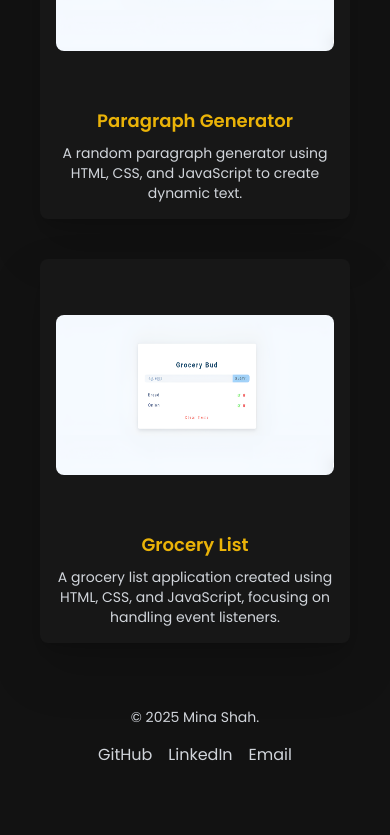
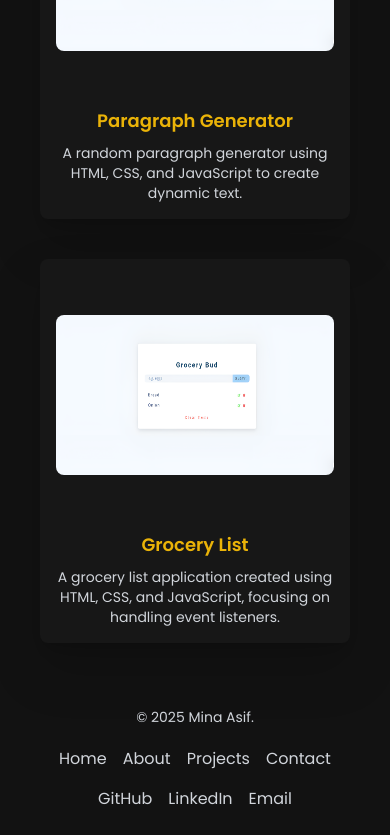
Before and after one commit to Mina-Shah/My-Portfolio, a React (Vite) app: page / in a window 390 px wide. Shown: the part 4555-5390 px from the top of the page. Before the commit the page ends 5346 px from the top, so only its background shows below. Built offline with nearby package versions, Linux system fonts and the light colour scheme.

Commit message:
style changes

```diff
--- a/src/components/Footer.jsx
+++ b/src/components/Footer.jsx
@@ -2,15 +2,42 @@ const Footer = () => {
   return (
     <footer className="text-gray-300 py-6">
       <div className="container mx-auto flex flex-col md:flex-row justify-between items-center px-6">
-          <p className="text-sm">&copy; {new Date().getFullYear()} Mina Shah.</p>
+        <p className="text-sm">&copy; {new Date().getFullYear()} Mina Asif.</p>
+        <div className="mt-5 md:mt-0 lg:mt-0 ">
+          <a href="/home" className="m-2 lg:m-5">
+            Home
+          </a>
+          <a href="/about" className="m-2 lg:m-5">
+            About
+          </a>
+          <a href="/projects" className="m-2 lg:m-5">
+            Projects
+          </a>
+          <a href="/contact" className="m-2 lg:m-5">
+            Contact
+          </a>
+        </div>
         <div className="flex space-x-4 mt-4 md:mt-0">
-            <a href="https://github.com/Mina-Shah" target="_blank" rel="noopener noreferrer" className="hover:text-white">
+          <a
+            href="https://github.com/Mina-Shah"
+            target="_blank"
+            rel="noopener noreferrer"
+            className="hover:text-white"
+          >
             GitHub
           </a>
-            <a href="https://www.linkedin.com/in/mina-shah-253875347" target="_blank" rel="noopener noreferrer" className="hover:text-white">
+          <a
+            href="https://www.linkedin.com/in/mina-asif-253875347/"
+            target="_blank"
+            rel="noopener noreferrer"
+            className="hover:text-white"
+          >
             LinkedIn
           </a>
-            <a href="mailto:your.shahmina814@gmail.com" className="hover:text-white">
+          <a
+            href="mailto:your.shahmina814@gmail.com"
+            className="hover:text-white"
+          >
             Email
           </a>
         </div>
--- a/src/components/Projects.jsx
+++ b/src/components/Projects.jsx
@@ -66,7 +66,7 @@ const Projects = () => {
       <h1 className="text-4xl font-extrabold text-yellow-400 text-center mt-10">
         Curious To See My Work?
       </h1>
-      <div className="grid grid-cols-1 md:grid-cols-2 lg:grid-cols-2 gap-10 lg:gap-20 p-10">
+      <div className=" grid grid-cols-1 md:grid-cols-2 lg:grid-cols-2 gap-10 lg:gap-20 p-10">
         {images.map((image, index) => (
           <div
             key={index}
```
Lines whose indentation alone changed are shown as unchanged.
